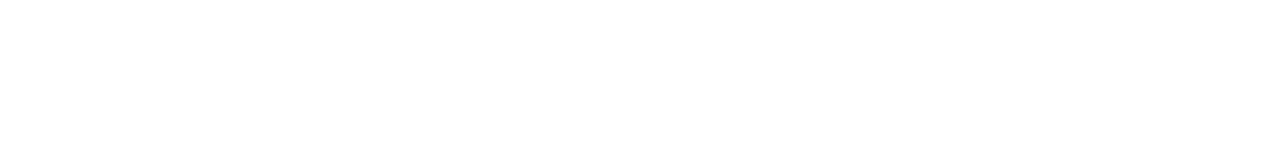
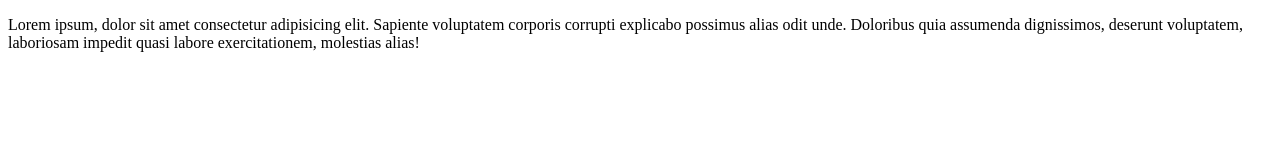
Before and after one commit to hmshakib/My-first-github-ripo, a plain HTML site: page index.html in a window 1280 px wide. Drawn offline with Linux system fonts and the light colour scheme.

Commit message:
second commit

```diff
--- a/index.html
+++ b/index.html
@@ -6,6 +6,7 @@
     <title>My first github</title>
 </head>
 <body>
+    <p>Lorem ipsum, dolor sit amet consectetur adipisicing elit. Sapiente voluptatem corporis corrupti explicabo possimus alias odit unde. Doloribus quia assumenda dignissimos, deserunt voluptatem, laboriosam impedit quasi labore exercitationem, molestias alias!</p>
 
 </body>
 </html>
```
